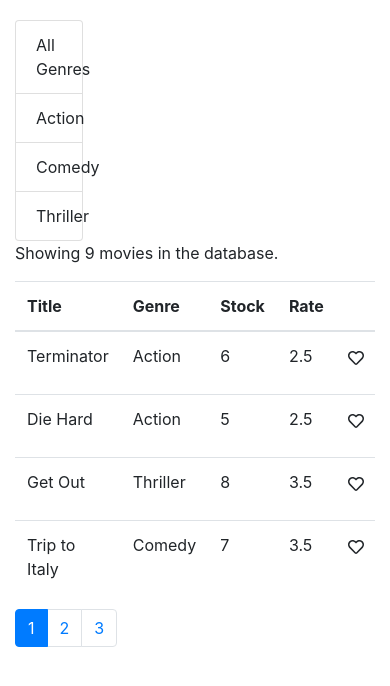
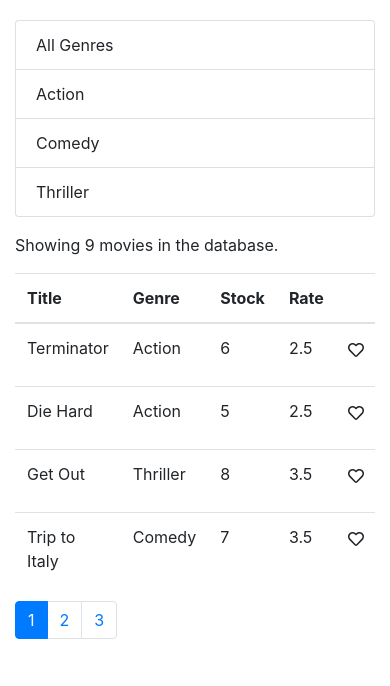
Before and after one commit to dolphius21/Vidly, a React (Create React App) app: page / in a window 390 px wide. Shown: the top 686 px of the page. Built offline with nearby package versions, Linux system fonts and the light colour scheme.

Commit message:
created a moviesTable component

```diff
--- a/src/components/common/listGroup.js
+++ b/src/components/common/listGroup.js
@@ -13,7 +13,7 @@ const ListGroupComp = (props) => {
     <ListGroup>
       {items.map((item) => (
         <ListGroup.Item
-          key={item[valueProperty]}
+          key={item[valueProperty] ? item[valueProperty] : 0}
           onClick={() => onItemSelect(item)}
           active={item === selectedItem}
         >
--- a/src/components/movies.js
+++ b/src/components/movies.js
@@ -1,14 +1,12 @@
 import React, { Component } from 'react';
-import Like from './common/like';
 import ListGroupComp from './common/listGroup';
 import PaginationComp from './common/pagination';
-import Table from 'react-bootstrap/Table';
-import Button from 'react-bootstrap/Button';
 import Row from 'react-bootstrap/Row';
 import Col from 'react-bootstrap/Col';
 import { paginate } from '../utils/paginate';
 import { getMovies } from '../services/fakeMovieService';
 import { getGenres } from '../services/fakeGenreService';
+import MoviesTable from './moviesTable';
 
 class Movies extends Component {
   state = {
@@ -65,7 +63,7 @@ class Movies extends Component {
     return (
       <main>
         <Row>
-          <Col className="col-3">
+          <Col className="col-md-3 mb-3">
             <ListGroupComp
               items={this.state.genres}
               selectedItem={this.state.selectedGenre}
@@ -74,42 +72,11 @@ class Movies extends Component {
           </Col>
           <Col>
             <p>Showing {filtered.length} movies in the database.</p>
-            <Table responsive>
-              <thead>
-                <tr>
-                  <th colSpan="2">Title</th>
-                  <th>Genre</th>
-                  <th>Stock</th>
-                  <th>Rate</th>
-                  <th />
-                  <th />
-                </tr>
-              </thead>
-              <tbody>
-                {movies.map((movie) => (
-                  <tr key={movie._id}>
-                    <td colSpan="2">{movie.title}</td>
-                    <td>{movie.genre.name}</td>
-                    <td>{movie.numberInStock}</td>
-                    <td>{movie.dailyRentalRate}</td>
-                    <td>
-                      <Like
-                        liked={movie.liked}
-                        onLike={() => this.handleLike(movie)}
-                      />
-                    </td>
-                    <td>
-                      <Button
-                        variant="danger"
-                        onClick={() => this.handleDelete(movie)}
-                      >
-                        Delete
-                      </Button>
-                    </td>
-                  </tr>
-                ))}
-              </tbody>
-            </Table>
+            <MoviesTable
+              movies={movies}
+              onDelete={this.handleDelete}
+              onLike={this.handleLike}
+            />
             <PaginationComp
               itemsCount={filtered.length}
               pageSize={pageSize}
--- /dev/null
+++ b/src/components/moviesTable.js
@@ -0,0 +1,42 @@
+import Like from './common/like';
+import Table from 'react-bootstrap/Table';
+import Button from 'react-bootstrap/Button';
+
+const MoviesTable = (props) => {
+  const { movies, onDelete, onLike } = props;
+
+  return (
+    <Table responsive>
+      <thead>
+        <tr>
+          <th colSpan="2">Title</th>
+          <th>Genre</th>
+          <th>Stock</th>
+          <th>Rate</th>
+          <th />
+          <th />
+        </tr>
+      </thead>
+      <tbody>
+        {movies.map((movie) => (
+          <tr key={movie._id}>
+            <td colSpan="2">{movie.title}</td>
+            <td>{movie.genre.name}</td>
+            <td>{movie.numberInStock}</td>
+            <td>{movie.dailyRentalRate}</td>
+            <td>
+              <Like liked={movie.liked} onLike={() => onLike(movie)} />
+            </td>
+            <td>
+              <Button variant="danger" onClick={() => onDelete(movie)}>
+                Delete
+              </Button>
+            </td>
+          </tr>
+        ))}
+      </tbody>
+    </Table>
+  );
+};
+
+export default MoviesTable;
```
